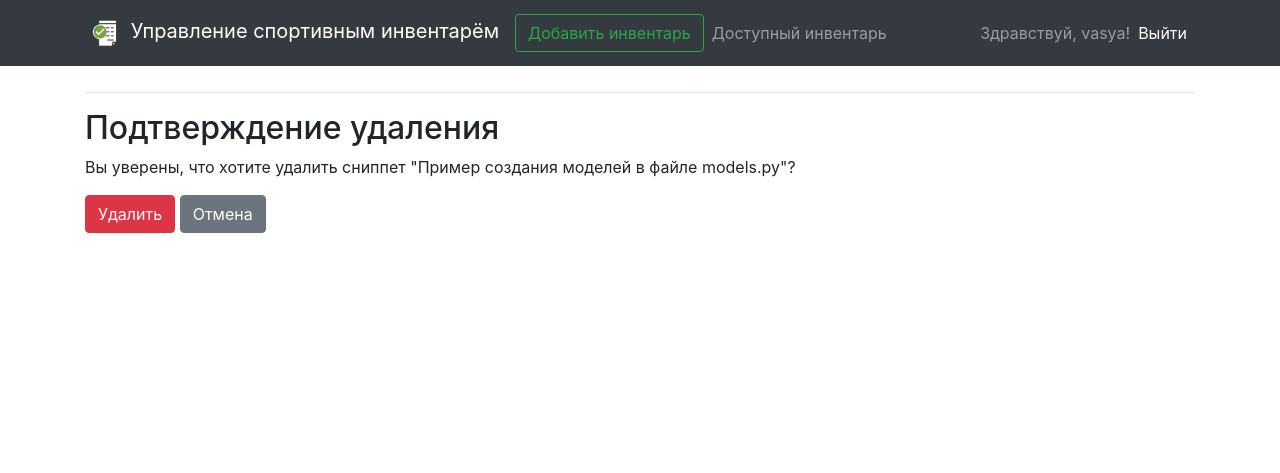
After one commit to pavel309/proj_sch, a Django app: page /snippets/1/delete/ in a window 1280 px wide. The commit adds this page. Shown: the top 473 px of the page. Run offline with Django 3.2, Linux system fonts and the light colour scheme; a user stored in the database is signed in; data comes from the database, SQL or seed files in the repository; some libraries are stand-ins or nearby versions.

Commit message:
main 2.0

```diff
--- /dev/null
+++ b/main/templates/confirm_delete.html
@@ -0,0 +1,11 @@
+{% extends 'base.html' %}
+
+{% block content %}
+<h2>Подтверждение удаления</h2>
+<p>Вы уверены, что хотите удалить сниппет "{{ snippet.name }}"?</p>
+<form method="post">
+    {% csrf_token %}
+    <button type="submit" class="btn btn-danger">Удалить</button>
+    <a href="{% url 'view_snippet' id=snippet.id %}" class="btn btn-secondary">Отмена</a>
+</form>
+{% endblock %}
--- a/main/templates/edit_snippet.html
+++ b/main/templates/edit_snippet.html
@@ -5,7 +5,6 @@
 <form method="post">
     {% csrf_token %}
     <div class ="form-group row">
-
             <div class = "col col-8 p-1 ">
                 <label for="condition">Состояние:</label>
                 <input type="text" id="condition" name="condition" value="{{ snippet.condition }}">
@@ -15,7 +14,7 @@
                 <input type="text" id="count" name="count" value="{{ snippet.count }}">
             </div>
             <div class = "col col-8 p-1">
-                <label for="status">Состояние:</label>
+                <label for="status">Статус</label>
                 <input type="text" id="status" name="status" value="{{ snippet.status }}">
             </div>
             <div class = "col col-8 p-1 ">
--- a/main/templates/header.html
+++ b/main/templates/header.html
@@ -3,7 +3,7 @@
 <nav class="navbar navbar-expand-md navbar-dark fixed-top bg-dark">
     <div class="container">
         <a class="navbar-brand" href="{% url 'index' %}">
-            <img src="{% static 'images/logo.png' %}" width="32" height="32" alt="">
+            <img src="{% static 'images/lg.png' %}" width="40" height="40" alt="">
             Управление спортивным инвентарём
         </a>
 
@@ -19,7 +19,7 @@
                 </li>
 
                 {% if request.user.is_authenticated %}
-                    <li class="nav-item"><a class="nav-link" href="{% url 'my_snippets' %}">Доступный инвентарь </a></li>
+                    <li class="form-inline"><a class="nav-link" href="{% url 'my_snippets' %}">Доступный инвентарь </a></li>
                 {% endif %}
 
 
@@ -34,34 +34,63 @@
                     <li class="nav-item active"><a class="nav-link" href="{% url 'logout' %}">Выйти</a></li>
                 </ul>
 
-            {% comment %} {% else %}
+            {% else %}
 
-                <li class="navbar-nav ml-auto nav-item dropdown ">
+                {% comment %} <li class="navbar-nav mr-right nav-item dropdown ">
                     <li class="form-inline">
-                        <a class="btn btn-outline-primary my-2 mr-1 ml-1 " href="{% url 'register' %}">Зарегистрироваться</a>
+                        <a class="btn btn-outline-primary  mr-1 ml-1 " href="{% url 'register' %}">Зарегистрироваться</a>
                     </li>
                     <a class="btn btn-outline-primary  my-2 my-sm-0 dropdown-toggle" href="#" id="navbarDropdown"
                         role="button" data-toggle="dropdown" aria-haspopup="true" aria-expanded="false">Авторизация</a>
                     <div class="dropdown-menu " aria-labelledby="navbarDropdown">
                         {% include 'login.html' %}
                     </div>
-                </li>
+                </li> {% endcomment %}
 
-            {% endif %} {% endcomment %}
-            {% else %}
+                {% comment %} <ul class="navbar-nav mr-right nav-item dropdown dropdown-menu-right">
+                    <div class="nav-item">
+                        <a class="btn btn-outline-primary  mr-1 ml-1 " href="{% url 'register' %}">Зарегистрироваться</a>
+                    </div>
+                    <a class="btn btn-outline-primary my-1 my-sm-0 dropdown-toggle" href="#" id="navbarDropdown"
+                        role="button" data-toggle="dropdown" aria-haspopup="true" aria-expanded="false">Авторизация</a>
+                    <div class="dropdown-menu dropdown-menu-right" aria-labelledby="navbarDropdown">
+                        {% include 'login.html' %}
+                    </div>
+                </ul> {% endcomment %}
+
+                <ul class="navbar-nav ml-auto">
+                    <!-- Кнопка "Зарегистрироваться" -->
+                    <li class="nav-item">
+                        <a class="btn btn-outline-primary mr-2" href="{% url 'register' %}">Зарегистрироваться</a>
+                    </li>
+
+                    <!-- Выпадающее меню "Авторизация" -->
+                    <li class="nav-item dropdown mr-right navbar-nav dropdown-menu-right " >
+                        <a class="btn btn-outline-primary dropdown-toggle" href="#" id="navbarDropdown" role="button"
+                            data-toggle="dropdown" aria-haspopup="true" aria-expanded="false">
+                            Авторизация
+                        </a>
+                        <div class="dropdown-menu dropdown-menu-right" aria-labelledby="navbarDropdown">
+                            {% include 'login.html' %}
+                        </div>
+                    </li>
+                </ul>
+
+            {% endif %}
+            {% comment %} {% else %}
                 <ul class="navbar-nav ml-auto nav-item dropdown">
                     <ul class="nav-item">
                         <a class="btn btn-outline-primary my-2 " href="{% url 'register' %}">Зарегистрироваться</a>
                     </ul>
-                    <ul class="nav-item dropdown">
+                    <ul class="form-inline dropdown">
                         <a class="btn btn-outline-primary my-2 my-sm-0 dropdown-toggle" href="#" id="navbarDropdown"
                             role="button" data-toggle="dropdown" aria-haspopup="true" aria-expanded="false">Авторизация</a>
-                        <div class="dropdown-menu mt-3 "  aria-labelledby="navbarDropdown">
+                        <div class="dropdown-menu mt-2 "  aria-labelledby="navbarDropdown">
                             {% include 'login.html' %}
                         </div>
                     </ul>
                 </ul>
-            {% endif %}
+            {% endif %}  {% endcomment %}
         </div>
     </div>
 </nav>
--- a/main/templates/pages/view_snippet.html
+++ b/main/templates/pages/view_snippet.html
@@ -29,6 +29,7 @@
       {% if user.is_superuser == 1 %}
           {% if record.id %}
               <a href="{% url 'edit_snippet' id=record.id %}" class="btn btn-outline-primary">Редактировать</a>
+              <a href="{% url 'confirm_delete' id=record.id %}" class="btn btn-outline-danger" onclick="return confirm('Вы уверены, что хотите удалить этот сниппет?');">Удалить</a>
           {% else %}
               <p>ID сниппета не определён.</p>
           {% endif %}
--- a/main/views.py
+++ b/main/views.py
@@ -1,5 +1,5 @@
 import datetime
-
+from django.contrib.auth.models import User
 from django.contrib import messages
 from django.contrib.auth import authenticate, login, logout
 from django.contrib.auth.decorators import login_required, user_passes_test
@@ -31,6 +31,19 @@ def register(request):
         form = RegisterForm()
     return render(request, 'register.html', {'form': form})
 
+
+@login_required
+@user_passes_test(is_admin)
+def delete_snippet(request, id):
+    snippet = get_object_or_404(Snippet, id=id)
+
+    if request.method == 'POST':
+        snippet.delete()
+        messages.add_message(request, messages.SUCCESS, "Сниппет успешно удалён!")
+        return redirect('my_snippets')
+
+    return render(request, 'confirm_delete.html', {'snippet': snippet})
+
 # Редактирование сниппета администратором
 @login_required
 @user_passes_test(is_admin)
@@ -41,6 +54,8 @@ def edit_snippet(request, id):
         snippet.count = request.POST.get('count')
         snippet.status = request.POST.get('status')
         snippet.text = request.POST.get('text')
+
+        # Сохраняем изменения в сниппете
         snippet.save()
         messages.add_message(request, messages.SUCCESS, "Сниппет успешно обновлён!")
         return redirect('view_snippet', id=id)
@@ -69,7 +84,7 @@ def index_page(request):
 
 
 def add_snippet_page(request):
-    context = get_base_context(request, "Добавление нового сниппета")
+    context = get_base_context(request, "Добавление нового инвентаря")
     if request.method == "POST":
         addform = AddSnippetForm(request.POST)
         if addform.is_valid():
@@ -80,12 +95,11 @@ def add_snippet_page(request):
                 count = addform.data["count"],
                 send_user = addform.data["send_user"],
                 creation_date=datetime.datetime.now(),
-                status = addform.data["status"],
                 user=request.user if request.user.is_authenticated else None,
             )
             record.save()
             id = record.id
-            messages.add_message(request, messages.SUCCESS, "Сниппет успешно добавлен")
+            messages.add_message(request, messages.SUCCESS, "Инвентарь успешно добавлен")
             return redirect("view_snippet", id=id)
         else:
             messages.add_message(request, messages.ERROR, "Некорректные данные в форме")
@@ -100,7 +114,7 @@ def add_snippet_page(request):
 
 
 def view_snippet_page(request, id):
-    context = get_base_context(request, "Просмотр сниппета")
+    context = get_base_context(request, "Просмотр инвентаря")
     try:
         record = Snippet.objects.get(id=id)
         context["record"] = record
@@ -145,7 +159,7 @@ def logout_page(request):
 
 @login_required
 def my_snippets_page(request):
-    context = get_base_context(request, "Мои сниппеты")
+    context = get_base_context(request, "Мой инвентарь")
     if request.user.is_superuser:
         context["data"] = Snippet.objects.all()
     else:
--- a/prom_sem_kr/urls.py
+++ b/prom_sem_kr/urls.py
@@ -28,4 +28,5 @@ urlpatterns = [
     path('logout/', views.logout_page, name='logout'),
     path('register/', views.register, name='register'),
     path('snippets/<int:id>/edit/', views.edit_snippet, name='edit_snippet'),
+    path('snippets/<int:id>/delete/', views.delete_snippet, name='confirm_delete'),
 ]
```
Also changed, not shown: static/images/lg.png (added).
